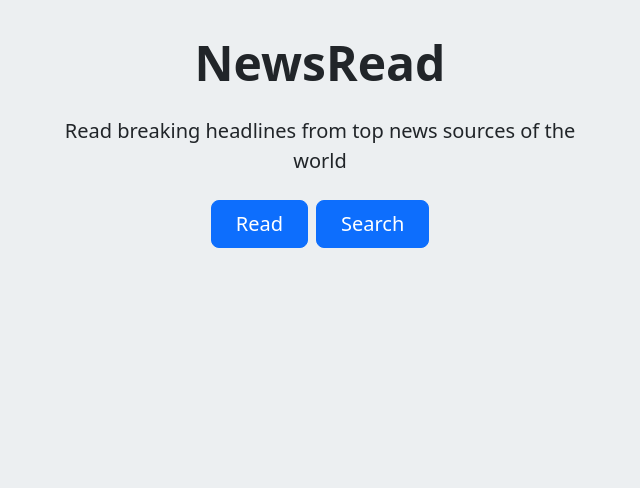
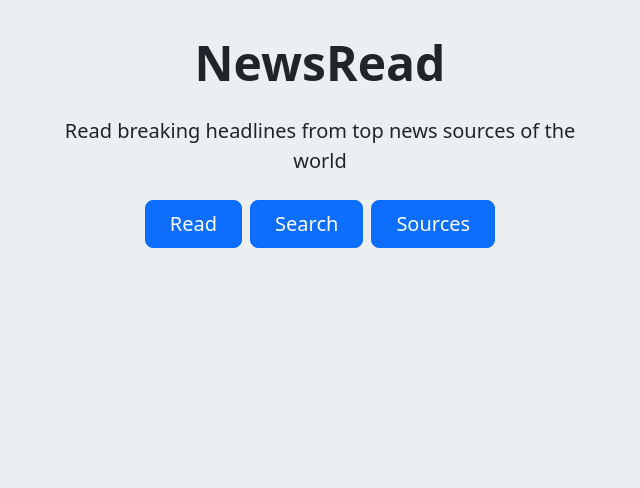
Before and after one commit to tomson611/NewsRead, a Django app: page / in a window 1280 px wide. Shown: the part 150-638 px from the top of the page, without its empty margins (320-960 px from the left). Run offline with Django 4.2, Linux system fonts and the light colour scheme.

Commit message:
Add sources link

```diff
--- a/reader/templates/reader/home.html
+++ b/reader/templates/reader/home.html
@@ -7,8 +7,9 @@
         <div class="col-lg-6 mx-auto">
             <p class="lead mb-4 mt-4">Read breaking headlines from top news sources of the world</p>
             <div class="d-grid gap-2 d-sm-flex justify-content-sm-center">
-                <a class="btn btn-primary btn-lg px-4 gap-3" href="/read/form">Read</a>
-                <a class="btn btn-primary btn-lg px-4 gap-3" href="/search/form">Search</a>
+                <a class="btn btn-primary btn-lg px-4 gap-3" href="/read">Read</a>
+                <a class="btn btn-primary btn-lg px-4 gap-3" href="/search">Search</a>
+                <a class="btn btn-primary btn-lg px-4 gap-3" href="/sources">Sources</a>
             </div>
         </div>
     </div>
```
